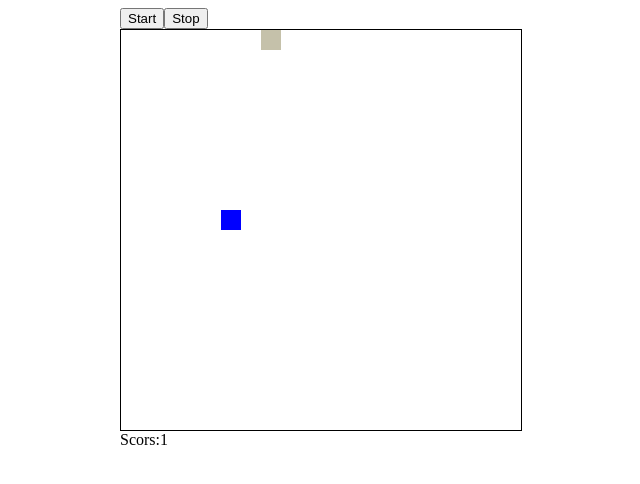
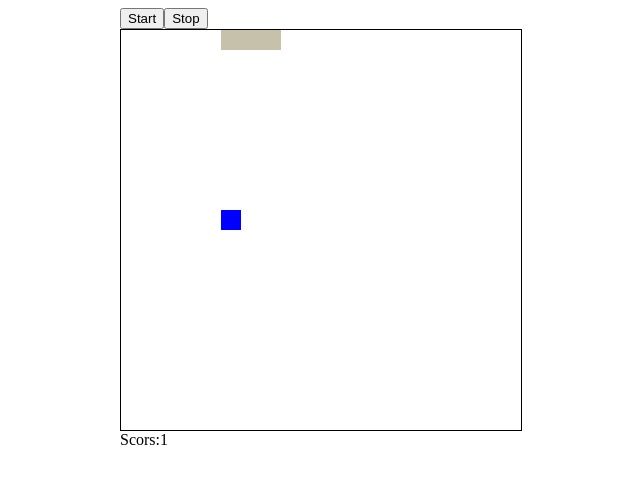
Before and after one commit to LeoFengFromChina/Snake, a plain HTML site: page Snake.html in a window 1280 px wide. Both pictures are taken after a click on the button "Start". Shown: the whole page, without its empty margins (320-960 px from the left). Drawn offline with Linux system fonts and the light colour scheme.

Commit message:
Update Snake.html

```diff
--- a/Snake.html
+++ b/Snake.html
@@ -32,7 +32,7 @@ canvas{
 	var canvas;
 	var eatX;
 	var eatY;
-	var blockCount=1;
+	var blockCount=3;
 	var curX=0;
 	var curY=0;
 	var curHeigth;
@@ -103,7 +103,7 @@ canvas{
 	}
 	function start(){
 		window.clearInterval(intervalID);
-		curX=0;curY=0;blockCount=1;interval=400;keyCode=39;PoinArray=[];op="Right";
+		curX=0;curY=0;blockCount=3;interval=400;keyCode=39;PoinArray=[];op="Right";
 		drawMap();
 	}
 	function drawText(text,font,x,y){
```
